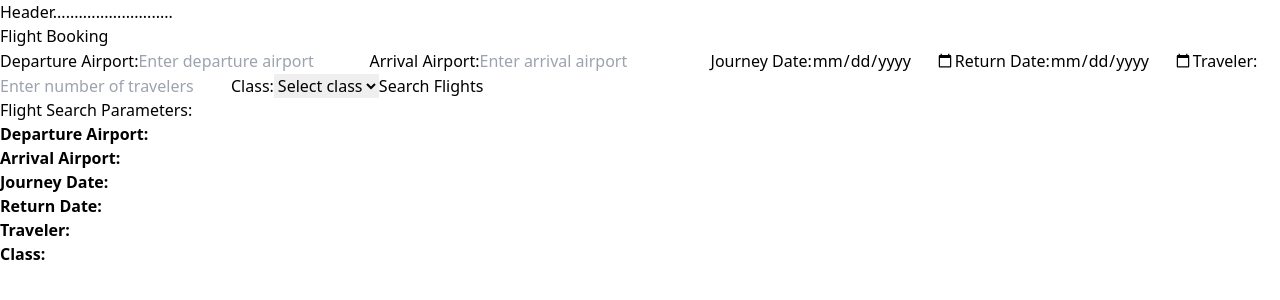
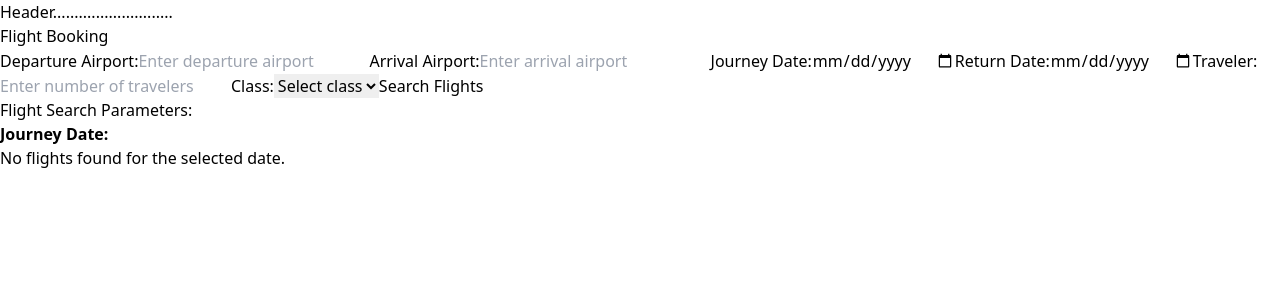
Before and after one commit to Mushfiq80/Next_Booking, a React (Vite) app: page /flight in a window 1280 px wide. Shown: the top 300 px of the page. Built offline with nearby package versions, Linux system fonts and the light colour scheme.

Commit message:
flight search condition working same date flight display

```diff
--- a/public/Flight.json
+++ b/public/Flight.json
@@ -1,5 +1,5 @@
-{
-    "flights": [
+[
+
       {
         "date": "2024-02-21",
         "flightsInfo": [
@@ -27,15 +27,7 @@
           {"airline": "JetStream", "departureTime": "20:15", "arrivalTime": "22:45", "ticketPrice": 165.50}
         ]
       },
-        {
-            "date": "2024-02-24",
-            "flightsInfo": [
-            {"airline": "FlightA", "departureTime": "08:00", "arrivalTime": "10:30", "ticketPrice": 150.00},
-            {"airline": "FlightB", "departureTime": "12:00", "arrivalTime": "14:30", "ticketPrice": 180.50},
-            {"airline": "FlightC", "departureTime": "16:00", "arrivalTime": "18:30", "ticketPrice": 200.00},
-            {"airline": "FlightD", "departureTime": "20:00", "arrivalTime": "22:30", "ticketPrice": 170.75}
-            ]
-        },
+
         {
             "date": "2024-02-25",
             "flightsInfo": [
@@ -137,4 +129,3 @@
             }
 
     ]
-  }
--- a/src/components/Flight/Flight.jsx
+++ b/src/components/Flight/Flight.jsx
@@ -1,5 +1,3 @@
-// Flight.jsx
-
 import React, { useState } from 'react';
 import FlightCard from '../ShowResult/FlightCard/FlightCard';
 
@@ -31,11 +29,21 @@ const Flight = () => {
   };
 
   const handleSearchSubmit = () => {
+    // Format dates to "yyyy-MM-dd" before updating the main state
+    const formattedJourneyDate = new Date(formData.journeyDate).toLocaleDateString('en-CA');
+    const formattedReturnDate = new Date(formData.returnDate).toLocaleDateString('en-CA');
+
+    setFormData((prevData) => ({
+      ...prevData,
+      journeyDate: formattedJourneyDate,
+      returnDate: formattedReturnDate,
+    }));
+
     // Update the main state with the accumulated form data
     setFlightSearchParams(formData);
 
     // Implement the flight search logic here
-        console.log('Flight search submitted:', formData);
+    // console.log('Flight search submitted:', formData);
   };
 
   return (
--- a/src/components/ShowResult/FlightCard/FlightCard.jsx
+++ b/src/components/ShowResult/FlightCard/FlightCard.jsx
@@ -1,29 +1,56 @@
-import React from 'react';
+// FlightCard.jsx
+
+import React, { useState, useEffect } from 'react';
 
 const FlightCard = ({ flightSearchParams }) => {
+  const { journeyDate } = flightSearchParams;
+  const [flightData, setFlightData] = useState(null);
+
+  useEffect(() => {
+    const fetchData = async () => {
+      try {
+        const response = await fetch('../../../../public/Flight.json');
+        const data = await response.json();
+        setFlightData(data);
+      } catch (error) {
+        console.error('Error loading flight data:', error);
+      }
+    };
+
+    fetchData();
+  }, []);
+
+  // Check if there's flight data and find the flightsInfo for the selected journeyDate
+  const selectedDateFlights = flightData && flightData.find((item) => item.date === journeyDate);
+
   return (
     <div className="mt-8">
       <h2 className="text-xl font-semibold mb-2">Flight Search Parameters:</h2>
       <ul>
+        {/* Display flightSearchParams details */}
         <li>
-          <strong>Departure Airport:</strong> {flightSearchParams.departureAirport}
-        </li>
-        <li>
-          <strong>Arrival Airport:</strong> {flightSearchParams.arrivalAirport}
-        </li>
-        <li>
-          <strong>Journey Date:</strong> {flightSearchParams.journeyDate}
-        </li>
-        <li>
-          <strong>Return Date:</strong> {flightSearchParams.returnDate}
-        </li>
-        <li>
-          <strong>Traveler:</strong> {flightSearchParams.traveler}
-        </li>
-        <li>
-          <strong>Class:</strong> {flightSearchParams.flightClass}
+          <strong>Journey Date:</strong> {journeyDate}
         </li>
       </ul>
+
+      {/* Display selected date flights details or show a message if no flights are found */}
+      {selectedDateFlights ? (
+        <div>
+          <h2 className="text-xl font-semibold mb-2">Flights on {journeyDate}:</h2>
+          <ul>
+            {selectedDateFlights.flightsInfo.map((flight, index) => (
+              <li key={index}>
+                <strong>Airline:</strong> {flight.airline},
+                <strong> Departure:</strong> {flight.departureTime},
+                <strong> Arrival:</strong> {flight.arrivalTime},
+                <strong> Price:</strong> ${flight.ticketPrice}
+              </li>
+            ))}
+          </ul>
+        </div>
+      ) : (
+        <p>No flights found for the selected date.</p>
+      )}
     </div>
   );
 };
```
Lines whose indentation alone changed are shown as unchanged.
